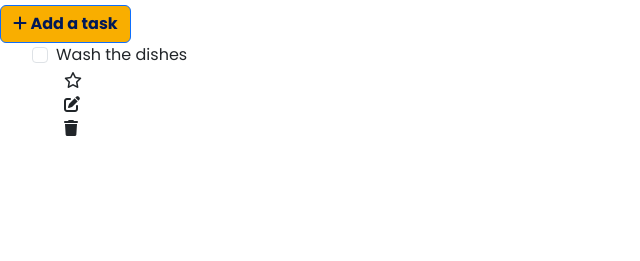
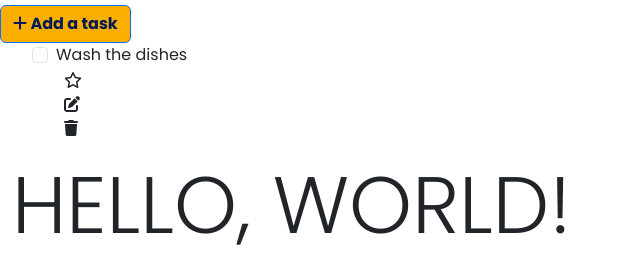
Before and after one commit to Techno-Fusion/My-To-Do-List, a PHP site: page / in a window 1280 px wide. Shown: the part 851-1112 px from the top of the page, without its empty margins (0-640 px from the left). Before the commit the page ends 987 px from the top, so only its background shows below. Run offline with PHP 8.4, Linux system fonts and the light colour scheme; some libraries are stand-ins or nearby versions.

Commit message:
Added some changes

```diff
--- a/index.php
+++ b/index.php
@@ -65,6 +65,9 @@
         </ul>
       </div>
     </div>
+    <div class="container-fluid">
+      <h1 class="display-1">HELLO, WORLD!</h1>
+    </div>
     <script src="https://cdn.jsdelivr.net/npm/bootstrap@5.3.3/dist/js/bootstrap.bundle.min.js"
       integrity="sha384-YvpcrYf0tY3lHB60NNkmXc5s9fDVZLESaAA55NDzOxhy9GkcIdslK1eN7N6jIeHz"
       crossorigin="anonymous"></script>
```
